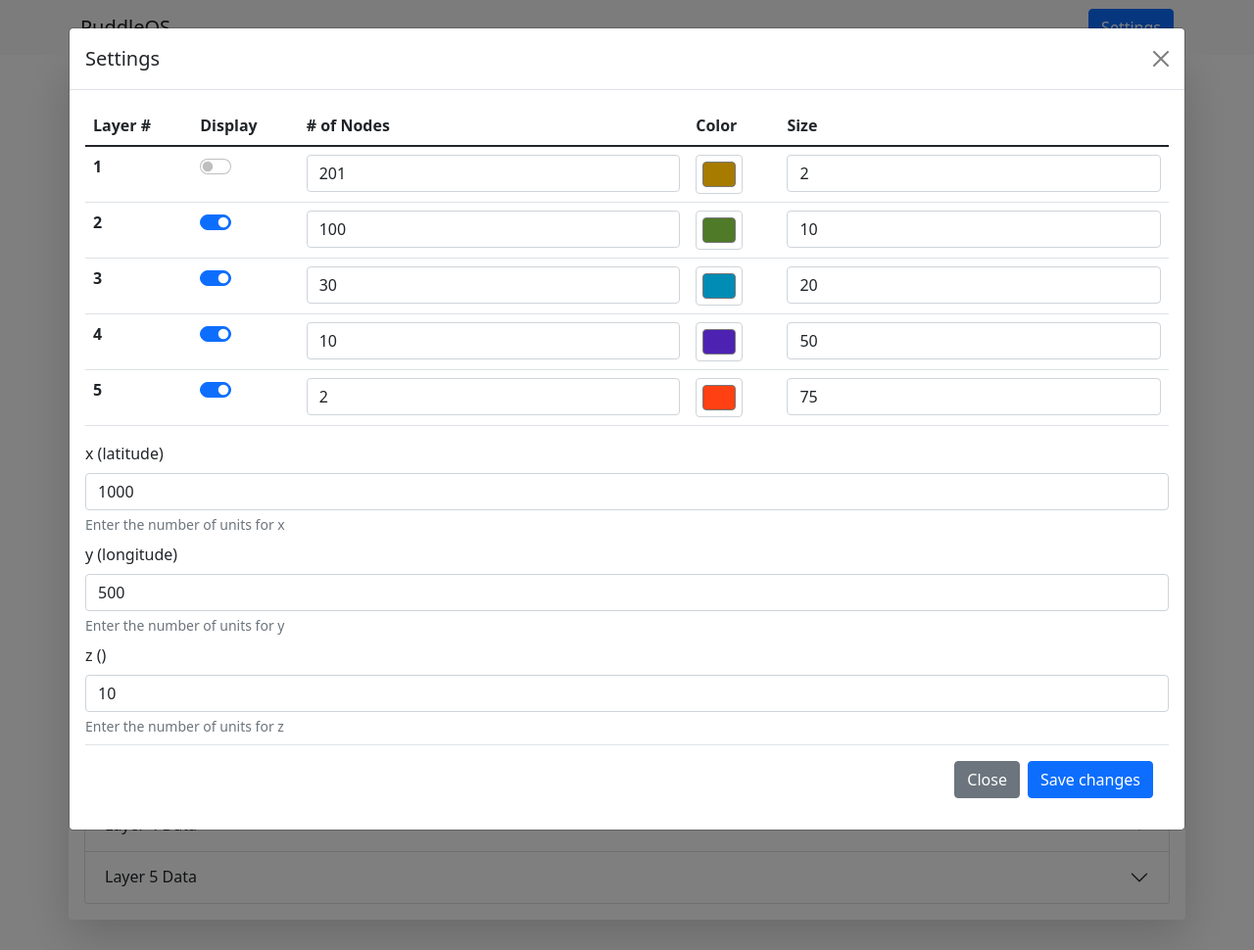
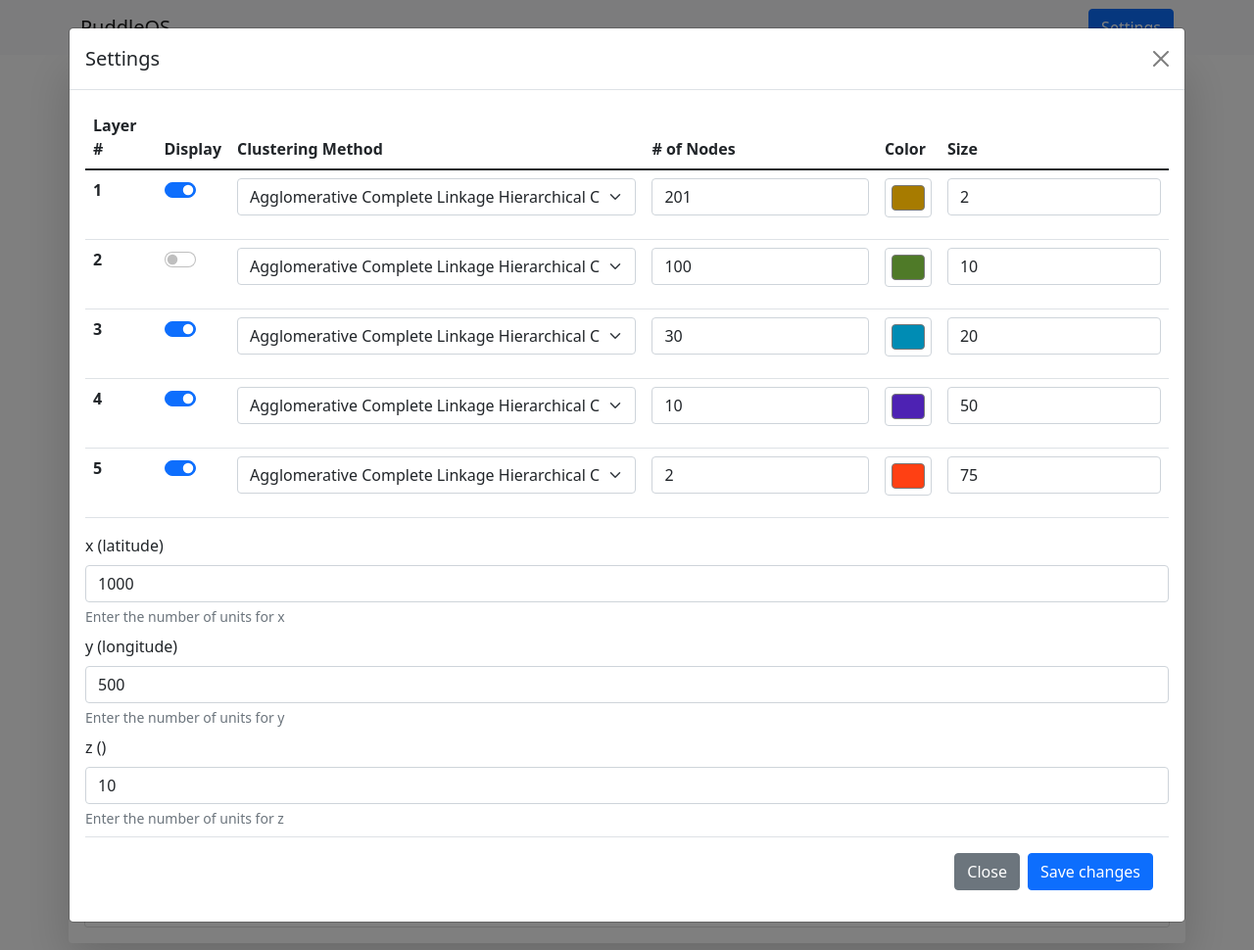
Before and after one commit to sharpspoon/PuddleOS, a Flask app: page / in a window 1280 px wide, after a click on "Settings". Shown: the whole page at 98% size. Run offline with Flask 2, Linux system fonts and the light colour scheme; some libraries are stand-ins or nearby versions.

Commit message:
Added clustering method front end

```diff
--- a/templates/index.html
+++ b/templates/index.html
@@ -15,6 +15,8 @@
     svg {
   border:1px solid black;
 }
+
+
 
     </style>
     <!-- Required meta tags -->
@@ -45,6 +47,7 @@
                         <tr>
                             <th scope="col">Layer #</th>
                             <th scope="col">Display</th>
+                            <th scope="col">Clustering Method</th>
                             <th scope="col"># of Nodes</th>
                             <th scope="col">Color</th>
                             <th scope="col">Size</th>
@@ -57,6 +60,17 @@
                                 <div class="form-check form-switch">
                                     <input class="form-check-input" type="checkbox" role="switch"
                                            id="nodeDisplay1id" name="nodeDisplay1" {{layer1visible}}>
+                                </div>
+                            </td>
+                            <td>
+                                <div class="input-group mb-3">
+                                    <select class="form-select" id="layer1ClusteringMethodId"
+                                            name="layer1ClusteringMethod">
+                                        <option value="1" selected>Agglomerative Complete Linkage Hierarchical
+                                            Clustering
+                                        </option>
+                                        <option value="2">K-Means</option>
+                                    </select>
                                 </div>
                             </td>
                             <td><input type="number" class="form-control" id="layer1id" name="layer1"
@@ -79,6 +93,17 @@
                                            id="nodeDisplay2id" name="nodeDisplay2" {{layer2visible}}>
                                 </div>
                             </td>
+                            <td>
+                                <div class="input-group mb-3">
+                                    <select class="form-select" id="layer2ClusteringMethodId"
+                                            name="layer2ClusteringMethod">
+                                        <option value="1" selected>Agglomerative Complete Linkage Hierarchical
+                                            Clustering
+                                        </option>
+                                        <option value="2">K-Means</option>
+                                    </select>
+                                </div>
+                            </td>
                             <td><input type="number" class="form-control" id="layer2id" name="layer2"
                                        aria-describedby="layer2Help"
                                        value={{layer2}}
@@ -97,6 +122,17 @@
                                 <div class="form-check form-switch">
                                     <input class="form-check-input" type="checkbox" role="switch"
                                            id="nodeDisplay3id" name="nodeDisplay3" {{layer3visible}}>
+                                </div>
+                            </td>
+                            <td>
+                                <div class="input-group mb-3">
+                                    <select class="form-select" id="layer3ClusteringMethodId"
+                                            name="layer3ClusteringMethod">
+                                        <option value="1" selected>Agglomerative Complete Linkage Hierarchical
+                                            Clustering
+                                        </option>
+                                        <option value="2">K-Means</option>
+                                    </select>
                                 </div>
                             </td>
                             <td><input type="number" class="form-control" id="layer3id" name="layer3"
@@ -118,6 +154,17 @@
                                            id="nodeDisplay4id" name="nodeDisplay4" {{layer4visible}}>
                                 </div>
                             </td>
+                            <td>
+                                <div class="input-group mb-3">
+                                    <select class="form-select" id="layer4ClusteringMethodId"
+                                            name="layer4ClusteringMethod">
+                                        <option value="1" selected>Agglomerative Complete Linkage Hierarchical
+                                            Clustering
+                                        </option>
+                                        <option value="2">K-Means</option>
+                                    </select>
+                                </div>
+                            </td>
                             <td><input type="number" class="form-control" id="layer4id" name="layer4"
                                        aria-describedby="layer4Help"
                                        value={{layer4}}
@@ -136,6 +183,17 @@
                                 <div class="form-check form-switch">
                                     <input class="form-check-input" type="checkbox" role="switch"
                                            id="nodeDisplay5id" name="nodeDisplay5" {{layer5visible}}>
+                                </div>
+                            </td>
+                            <td>
+                                <div class="input-group mb-3">
+                                    <select class="form-select" id="layer5ClusteringMethodId"
+                                            name="layer5ClusteringMethod">
+                                        <option value="1" selected>Agglomerative Complete Linkage Hierarchical
+                                            Clustering
+                                        </option>
+                                        <option value="2">K-Means</option>
+                                    </select>
                                 </div>
                             </td>
                             <td><input type="number" class="form-control" id="layer5id" name="layer5"
@@ -205,6 +263,8 @@
                         <div id="collapseOne" class="accordion-collapse collapse show" aria-labelledby="headingOne"
                              data-bs-parent="#accordionExample">
                             <div class="accordion-body">
+                                Randomly distributed fog nodes.
+                                <br>
                                 <svg id="my_dataviz" width="{{x}}" height="{{y}}"></svg>
                             </div>
                         </div>
@@ -345,6 +405,8 @@ svg.append("text").attr("x", xyminus).attr("y", 10).text("({{x}},{{y}})").style(
 
 
 
+
+
 </script>
 
 <footer class="footer mt-auto py-3 bg-light">
```
Also changed, not shown: README.md, d3.json.
